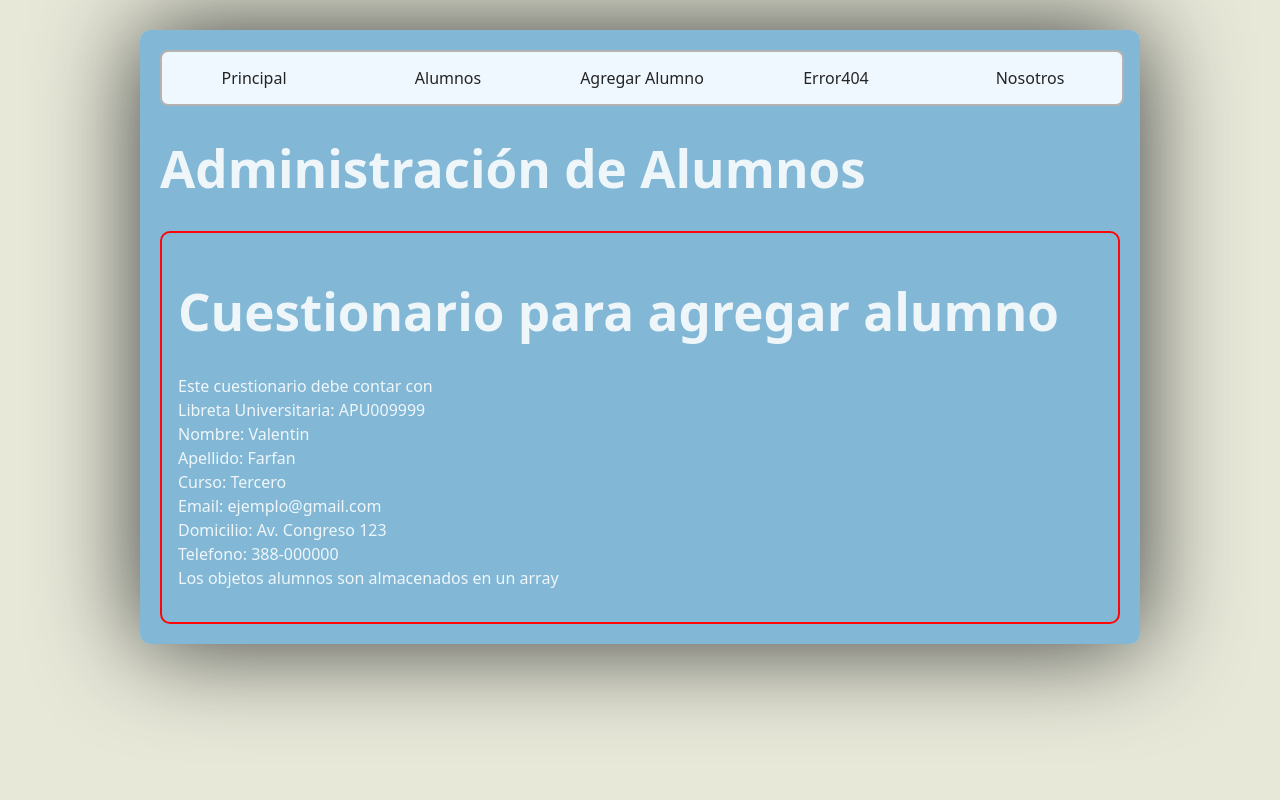
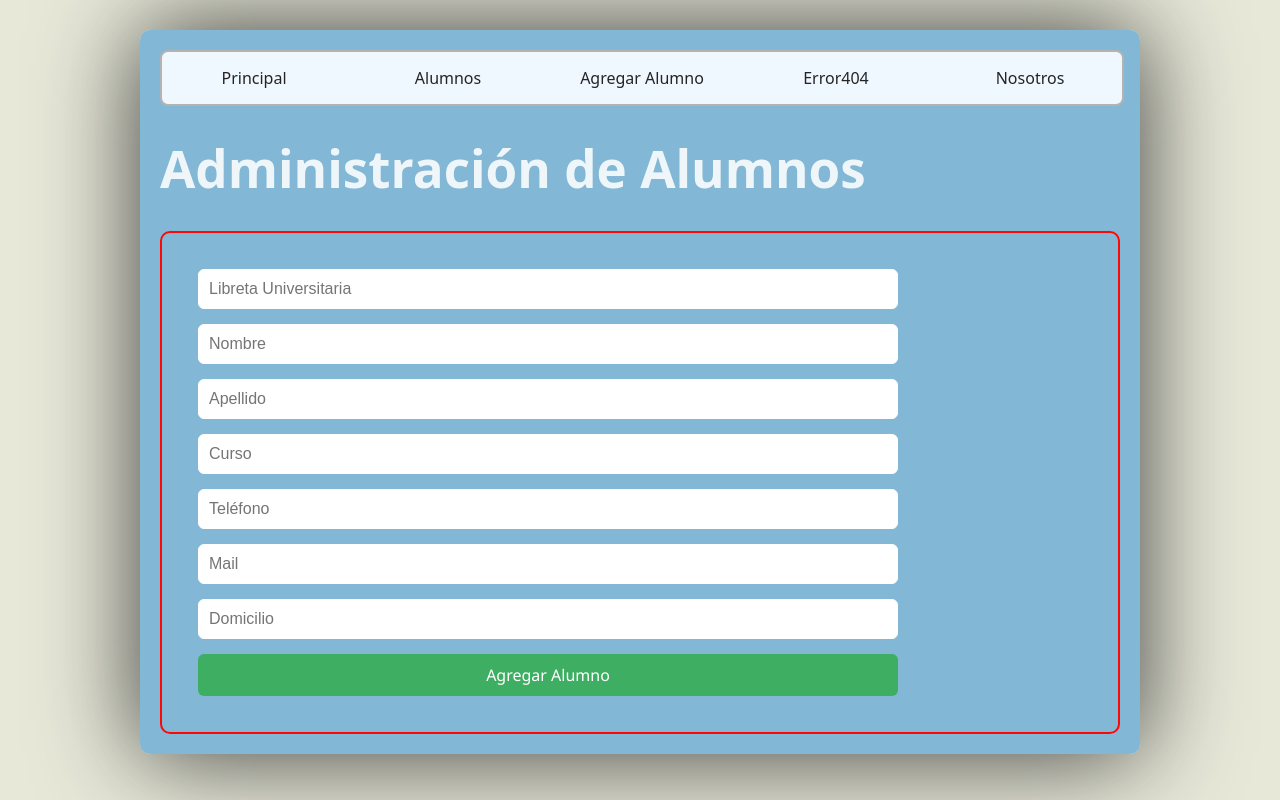
Before and after one commit to ValenFar/TP05PV2025GRUPO9, a React (Vite) app: page /Agregar-Alumno in a window 1280 px wide. Built offline with nearby package versions, Linux system fonts and the light colour scheme.

Commit message:
Implementacion de AddAlumnos y Lista Alumnos, se enruto correctamente con el paso de datos y se reutilizaron estilos de TP04 que deben ser cambiados por bootstrap - ValentinFarfan

```diff
--- a/src/App.jsx
+++ b/src/App.jsx
@@ -1,17 +1,21 @@
 import './css/App.css'
 import Menu from './components/nav.jsx'
 import AppRouter from './router/AppRouter.jsx'
-
+import { useState } from 'react';
 
 function App() {
+  const [alumnos, setAlumnos] = useState([]);
+
+  const agregarAlumno = (alumno) => {
+    setAlumnos([...alumnos, alumno]);
+  };
 
   return (
     <div>
       <div className='contenedor1'>
         <Menu/>
         <h1>Administración de Alumnos</h1>
-      <AppRouter/>
-
+        <AppRouter alumnos={alumnos} agregarAlumno={agregarAlumno} />
       </div>
     </div>
   )
--- a/src/components/AddAlumno.jsx
+++ b/src/components/AddAlumno.jsx
@@ -1,14 +1,94 @@
+import { useState } from "react";
+import '../css/Add.css'
+const AddAlumno = ({ onAdd }) => {
+  const [form, setForm] = useState({
+    lu: "",
+    nombre: "",
+    apellido: "",
+    curso: "",
+    telefono: "",
+    mail: "",
+    domicilio: "",
+  });
 
-const AddAlumno = () =>{
+  const handleChange = (e) => {
+    setForm({ ...form, [e.target.name]: e.target.value });
+  };
 
-    return(
-        <div className="prueba">
-            <h1>Cuestionario para agregar alumno</h1>
-            <p>Este cuestionario debe contar con <br />Libreta Universitaria: APU009999 <br />Nombre: Valentin <br />Apellido: Farfan <br />Curso: Tercero <br />Email: ejemplo@gmail.com <br />Domicilio: Av. Congreso 123 <br />Telefono: 388-000000 <br />Los objetos alumnos son almacenados en un array</p>
+  const handleSubmit = (e) => {
+    e.preventDefault();
+    onAdd(form); // llama a la funcion por proms
+    console.log(form)
+    console.log("el formulario se envio")
+    setForm({
+      lu: "",
+      nombre: "",
+      apellido: "",
+      curso: "",
+      telefono: "",
+      mail: "",
+      domicilio: "",
+    });
+    alert(`Alumno '${form.nombre} ${form.apellido}' Agregado Exitosamente!!`)
+  };
 
-        </div>
+  return (
+    <div className='container-product'>
+    <form onSubmit={handleSubmit} className='product-form'>
 
-    )
-}
+      <input
+        name="lu"
+        placeholder="Libreta Universitaria"
+        value={form.lu}
+        onChange={handleChange}
+        required
+      />
+      <input
+        name="nombre"
+        placeholder="Nombre"
+        value={form.nombre}
+        onChange={handleChange}
+        required
+      />
+      <input
+        name="apellido"
+        placeholder="Apellido"
+        value={form.apellido}
+        onChange={handleChange}
+        required
+      />
+      <input
+        name="curso"
+        placeholder="Curso"
+        value={form.curso}
+        onChange={handleChange}
+        required
+      />
+      <input
+        name="telefono"
+        placeholder="Teléfono"
+        value={form.telefono}
+        onChange={handleChange}
+        required
+      />
+      <input
+        name="mail"
+        placeholder="Mail"
+        value={form.mail}
+        onChange={handleChange}
+        required
+      />
+      <input
+        name="domicilio"
+        placeholder="Domicilio"
+        value={form.domicilio}
+        onChange={handleChange}
+        required
+      />
+      <button type="submit">Agregar Alumno</button>
+    </form>
+    </div>
+  );
+};
 
-export default AddAlumno
+export default AddAlumno;
--- a/src/components/ListaAlumnos.jsx
+++ b/src/components/ListaAlumnos.jsx
@@ -1,14 +1,24 @@
-
-const Alumnos = ()=>{
-
-    return(
-        <div>
-            <h1>Lista de Alumnos</h1>
-            <h2>En esta vista iran los alumnos en tarjetas con sus datos, boton de detalles y botones de eliminar y editar</h2>
-            <p>El boton de editar debe llevarlo a una vista especial similar al input de agregar alumno pero con los compos ya rellenados para poder simplemente modificar</p>
-        </div>
-    )
-
+const ListaAlumnos = ({ alumnos }) => {
+  console.log(alumnos)
+  console.log("llegaron los datos")
+  return(
+    <div>
+    <h2>Lista de Alumnos</h2>
+    {alumnos.length === 0 && <p>No hay alumnos cargados.</p>}
+    {alumnos.map((alumno, index) => (
+      <div key={index}>
+        <p><strong>LU:</strong> {alumno.lu}</p>
+        <p><strong>Nombre:</strong> {alumno.nombre}</p>
+        <p><strong>Apellido:</strong> {alumno.apellido}</p>
+        <p><strong>Curso:</strong> {alumno.curso}</p>
+        <p><strong>Teléfono:</strong> {alumno.telefono}</p>
+        <p><strong>Mail:</strong> {alumno.mail}</p>
+        <p><strong>Domicilio:</strong> {alumno.domicilio}</p>
+        <hr />
+      </div>
+    ))}
+  </div>
+  )
 }
 
-export default Alumnos;
+export default ListaAlumnos;
--- /dev/null
+++ b/src/css/Add.css
@@ -0,0 +1,69 @@
+.product-form {
+
+  margin: 20px;
+  border-radius: 10px;
+
+  width: 700px;
+  display: grid;
+  gap: 15px;
+  font-family: 'Segoe UI', Tahoma, Geneva, Verdana, sans-serif;
+}
+
+
+.data {
+  background-color: rgb(108, 108, 108);
+  border-radius: 20px;
+  padding: 20px;
+  width: 100%;
+  max-width: 800px;
+  box-shadow: 0px 0px 400px rgb(94, 95, 95);
+  color: white;
+}
+
+.product-block {
+  display: flex;
+  gap: 20px;
+  flex-wrap: wrap; /* para que se ajuste en pantallas pequeñas */
+  padding: 10px 0;
+  border-bottom: 1px solid rgba(255, 255, 255, 0.3);
+}
+
+.data-row {
+  background-color: rgba(255, 255, 255, 0.08);
+  padding: 8px 12px;
+  border-radius: 6px;
+}
+.data h2{
+  text-align: center;
+}
+  .product-form h1 {
+    margin-bottom: 10px;
+    text-align: center;
+    color: #ffffff;
+  }
+
+    .product-form label{
+    color:#ffffff;
+  }
+
+  .product-form input {
+    padding: 10px;
+    border: 1px solid #ffffff;
+    border-radius: 6px;
+    font-size: 16px;
+  }
+
+  .product-form button {
+    padding: 10px;
+    font-size: 16px;
+    background-color: #3eae62;
+    color: rgb(255, 255, 255);
+    border: none;
+    border-radius: 6px;
+    cursor: pointer;
+    transition: background-color 0.3s ease-in-out;
+  }
+
+.product-form button:hover {
+  background-color: #297241;
+}
--- a/src/router/AppRouter.jsx
+++ b/src/router/AppRouter.jsx
@@ -1,17 +1,17 @@
 import { Routes, Route } from 'react-router-dom'
 import Principal from '../components/Principal'
-import Alumnos from '../components/ListaAlumnos'
+import ListaAlumnos from '../components/ListaAlumnos'
 import Error from '../components/error'
 import Nosotros from '../components/nosotros'
 import AddAlumno from '../components/AddAlumno'
 
-const AppRouter = () =>{
+const AppRouter = ({ alumnos, agregarAlumno }) =>{
     return(
         <div className='router'>
             <Routes>
                 <Route path="/" element={<Principal/>}/>
-                <Route path='/Lista-Alumnos'element={<Alumnos/>}/>
-                <Route path='/Agregar-Alumno'element={<AddAlumno/>}/>
+                <Route path='/Lista-Alumnos' element={<ListaAlumnos alumnos={alumnos} />} />
+                <Route path='/Agregar-Alumno' element={<AddAlumno onAdd={agregarAlumno} />} />
                 <Route path='/Nosotros' element={<Nosotros/>}/>
                 <Route path='*' element={<Error/>}/>
             </Routes>
```
